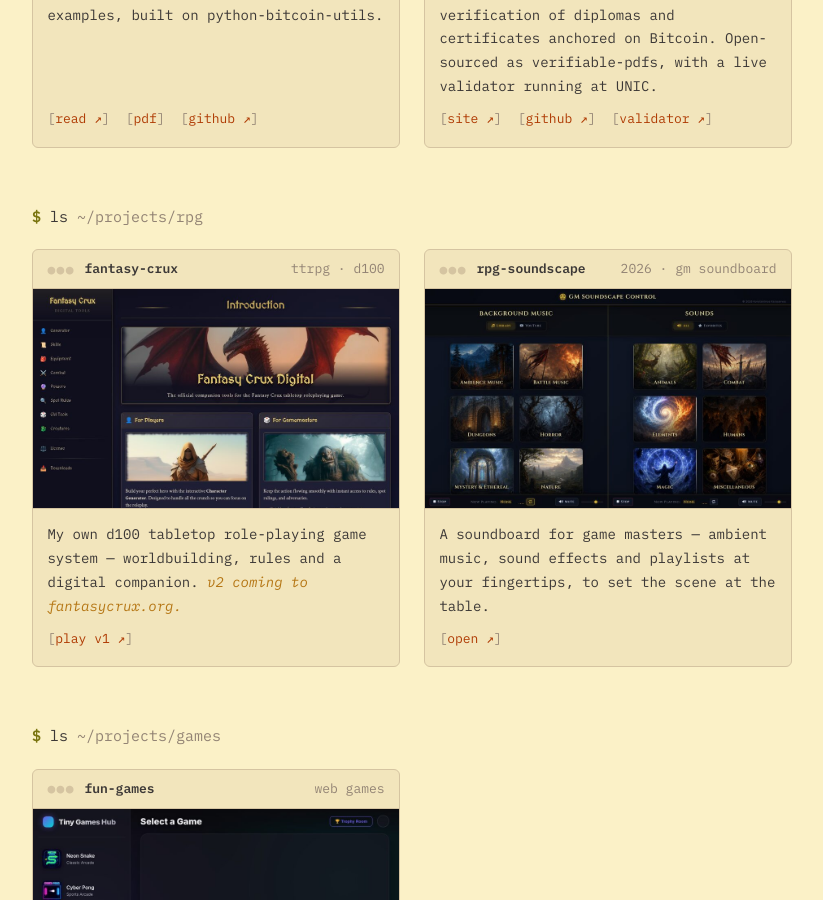
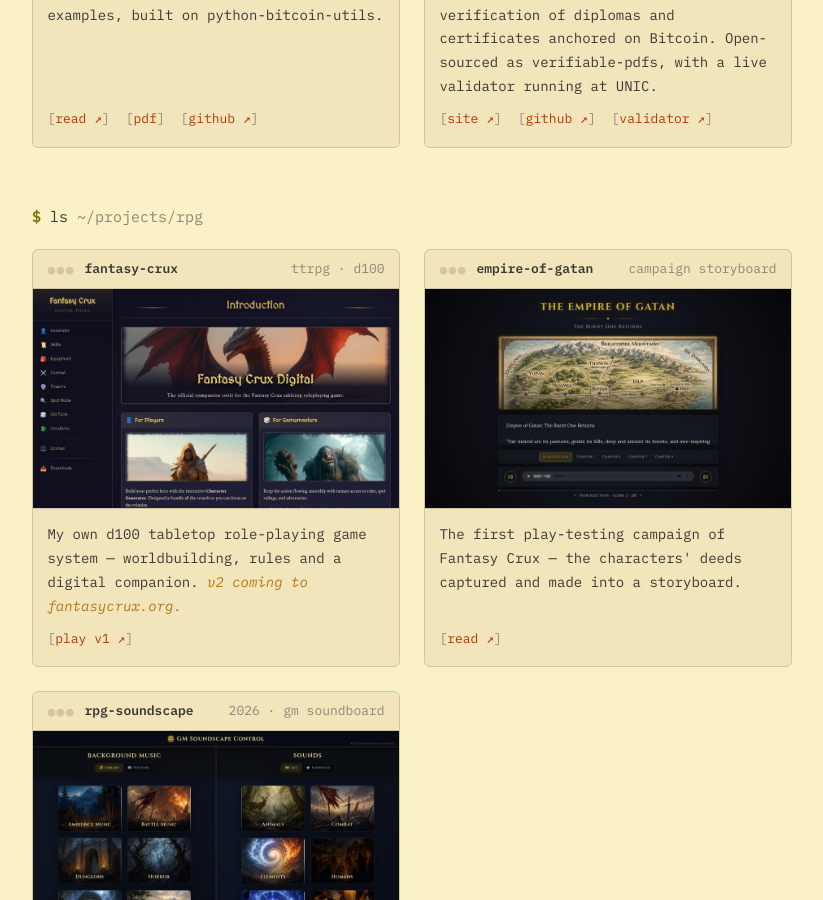
Before and after one commit to karask/karask.github.io, a Jekyll site: the page built from index.html, in a window 1280 px wide and 900 px high, scrolled down 1318 px. Shown: the whole window, without its empty margins (228-1051 px from the left). Built offline with Jekyll 4.4.1, drawn with Linux system fonts in a browser that asks for light colours.

Commit message:
added empire of gatan campaign story

```diff
--- a/index.html
+++ b/index.html
@@ -127,6 +127,24 @@ addr = priv.get_public_key().get_segwit_address()  <span class="c"># P2WPKH</spa
     <article class="pane">
       <div class="pane-title">
         <span class="dots" aria-hidden="true">&#9679;&#9679;&#9679;</span>
+        <span class="name">empire-of-gatan</span>
+        <span class="meta">campaign storyboard</span>
+      </div>
+      <img src="/img/projects/empire-of-gatan.jpg" alt="The Empire of Gatan — storyboard of the first Fantasy Crux campaign" loading="lazy">
+      <div class="pane-body">
+        <p>
+          The first play-testing campaign of Fantasy Crux — the characters'
+          deeds captured and made into a storyboard.
+        </p>
+        <p class="links">
+          <a href="/empire-of-gatan-story">read &#8599;</a>
+        </p>
+      </div>
+    </article>
+
+    <article class="pane">
+      <div class="pane-title">
+        <span class="dots" aria-hidden="true">&#9679;&#9679;&#9679;</span>
         <span class="name">rpg-soundscape</span>
         <span class="meta">2026 · gm soundboard</span>
       </div>
```
Also changed, not shown: img/projects/empire-of-gatan.jpg (added).
